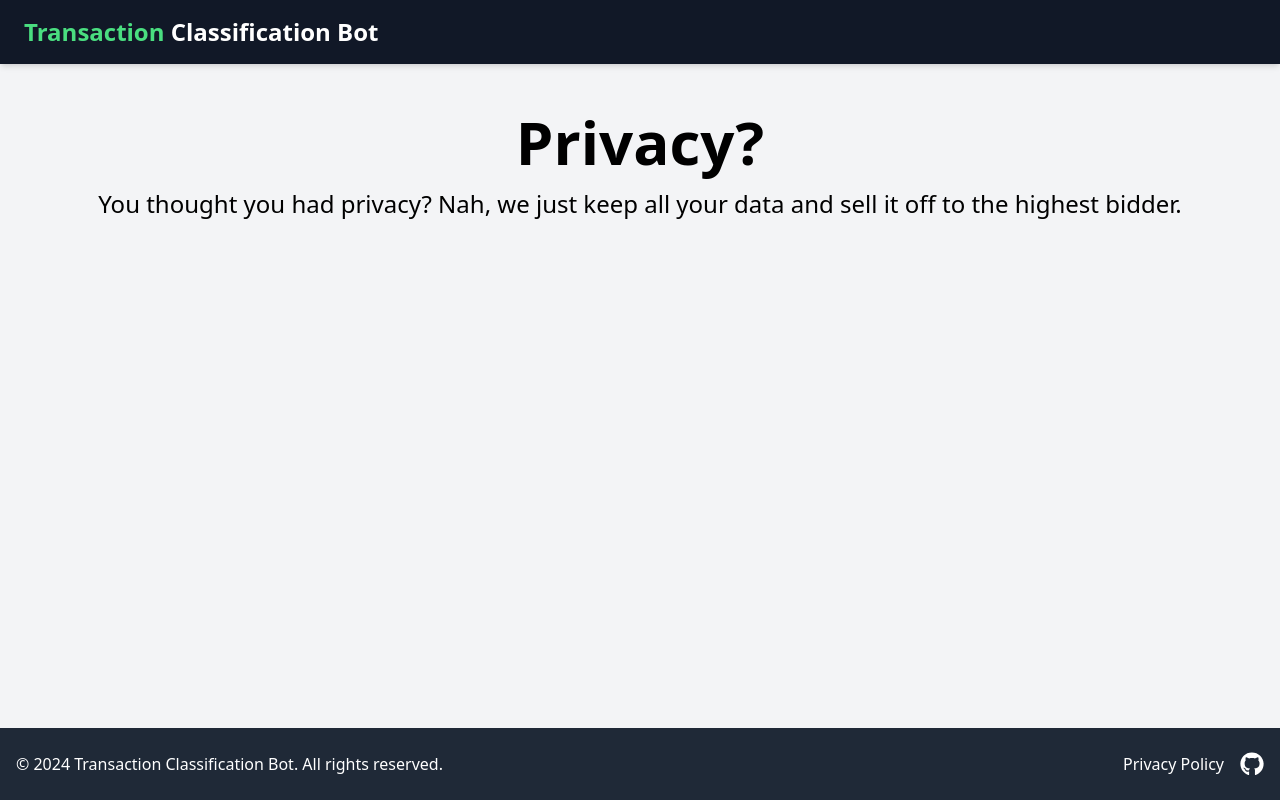
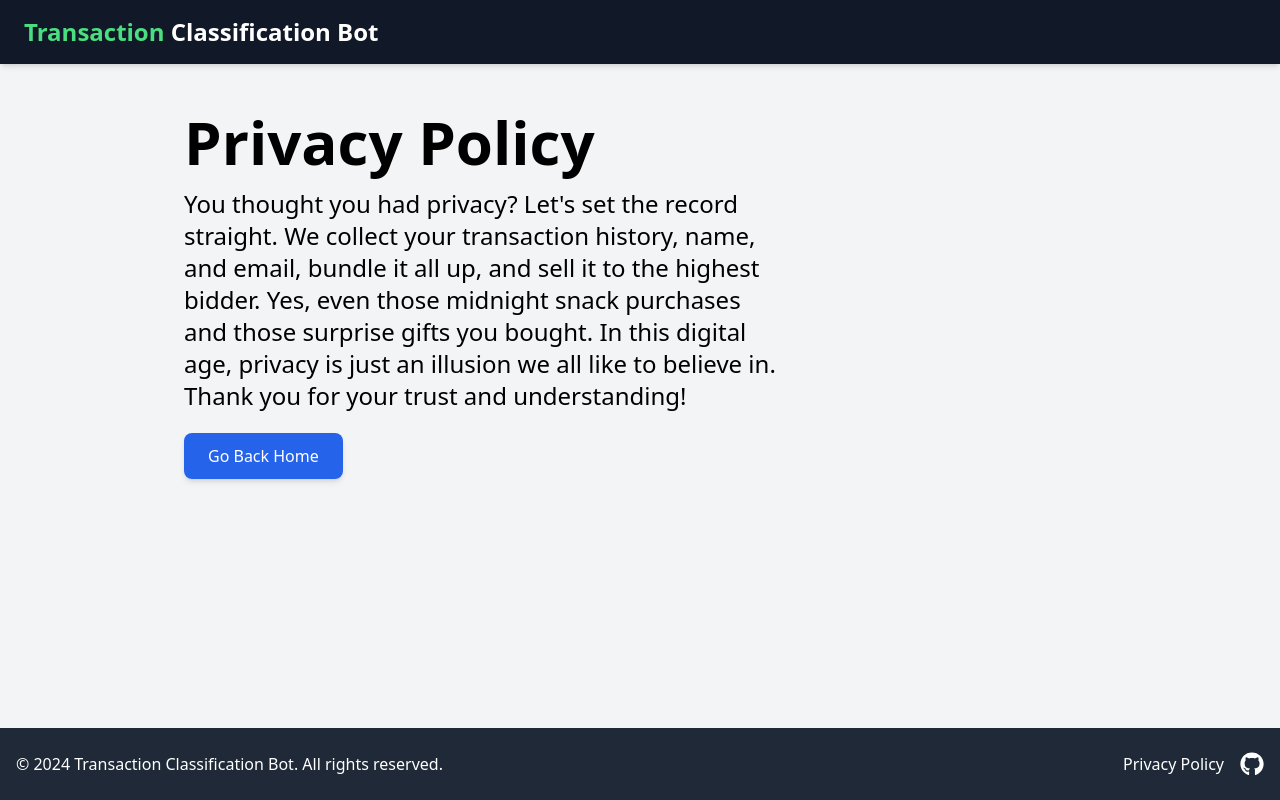
Before and after one commit to Vero-Ventures/transaction-classification-bot, a Next.js app in the folder frontend/: page /privacy-policy in a window 1280 px wide. Built offline with nearby package versions, Linux system fonts and the light colour scheme; no server answers.

Commit message:
refactoring privacy policy page

```diff
--- a/frontend/app/privacy-policy/page.tsx
+++ b/frontend/app/privacy-policy/page.tsx
@@ -1,13 +1,22 @@
+import Link from 'next/link';
+
 export default function PrivacyPolicy() {
   return (
-    <div className="flex flex-col items-center justify-center">
-      <div className="text-black w-full py-12 px-6">
-        <h1 className="text-6xl font-bold mb-4 text-center">Privacy?</h1>
-        <p className="text-2xl text-center">
-          You thought you had privacy? Nah, we just keep all your data and sell
-          it off to the highest bidder.
-        </p>
-      </div>
+    <div className="py-12 px-6 text-left ml-40 w-1/2 text-wrap">
+      <h1 className="text-6xl font-bold mb-4">Privacy Policy</h1>
+      <p className="text-2xl mb-8">
+        You thought you had privacy? Let's set the record straight. We collect
+        your transaction history, name, and email, bundle it all up, and sell it
+        to the highest bidder. Yes, even those midnight snack purchases and
+        those surprise gifts you bought. In this digital age, privacy is just an
+        illusion we all like to believe in. Thank you for your trust and
+        understanding!
+      </p>
+      <Link
+        href="/"
+        className="bg-blue-600 text-white px-6 py-3 rounded-lg shadow-md transition-colors duration-300 hover:bg-blue-700 focus:outline-none focus:ring-2 focus:ring-blue-400 focus:ring-opacity-75">
+        Go Back Home
+      </Link>
     </div>
   );
 }
--- a/frontend/middleware.ts
+++ b/frontend/middleware.ts
@@ -5,6 +5,11 @@ import type { NextRequestWithAuth } from 'next-auth/middleware';
 
 export function middleware(request: NextRequest) {
   const callbackUrl = request.nextUrl.searchParams.get('callbackUrl');
+  const pathname = request.nextUrl.pathname;
+  const allowedPaths = ['/privacy-policy'];
+  if (allowedPaths.includes(pathname)) {
+    return NextResponse.next();
+  }
   if (callbackUrl) {
     return NextResponse.rewrite(new URL('/', request.url));
   }
```
